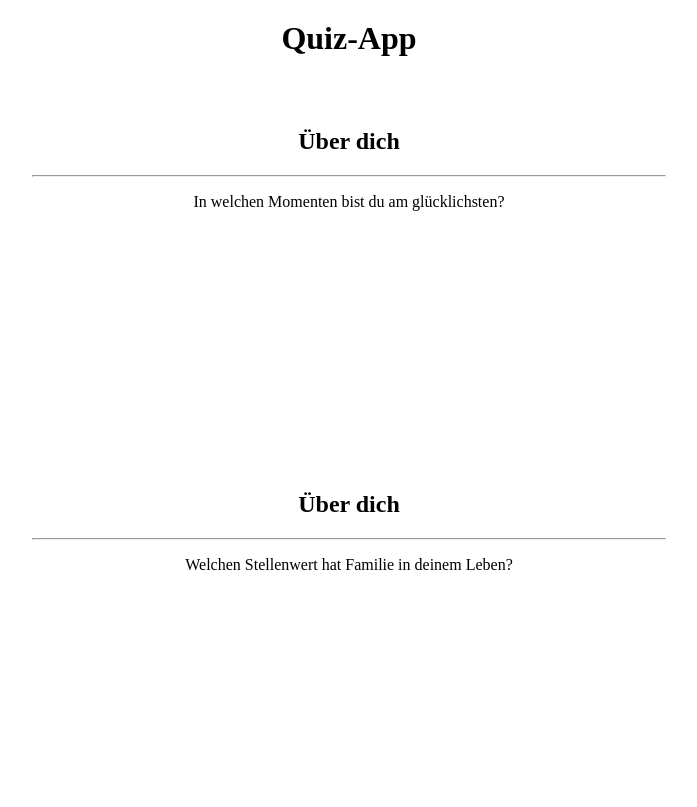
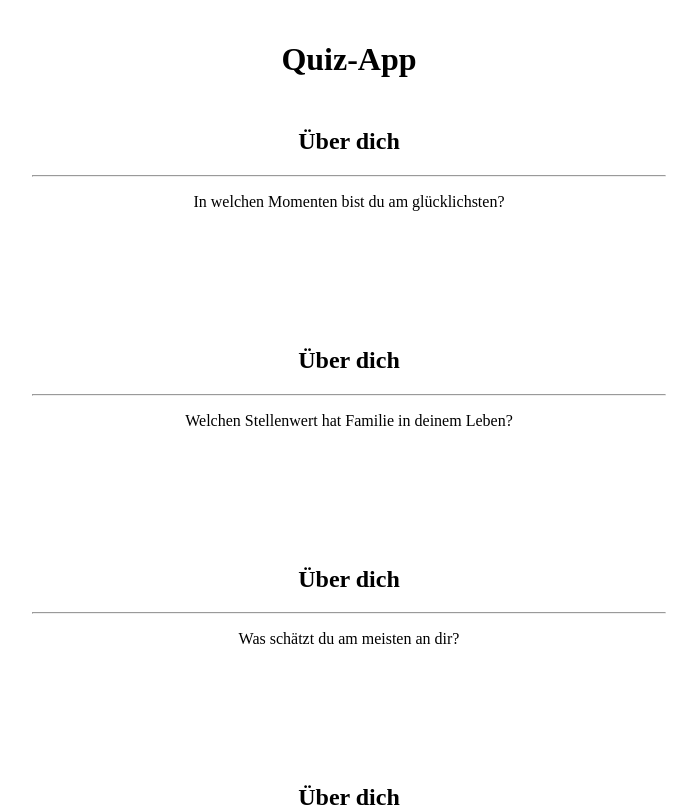
Before and after one commit to JivanaLipsewers/Capstone-90-Fragen-die-verbinden, a Next.js app: page / in a window 1280 px wide. Shown: the top 807 px of the page, without its empty margins (291-988 px from the left). Built offline with nearby package versions, Linux system fonts and the light colour scheme.

Commit message:
Update US1

```diff
--- /dev/null
+++ b/components/Header/index.js
@@ -0,0 +1,11 @@
+import { HeaderContainer } from "./styles";
+
+const Header = () => {
+  return (
+    <HeaderContainer>
+      <h1>Quiz-App</h1>
+    </HeaderContainer>
+  );
+};
+
+export default Header;
--- /dev/null
+++ b/components/Header/styles.js
@@ -0,0 +1,13 @@
+import styled from 'styled-components';
+
+export const HeaderContainer = styled.div`
+  background-color: white;
+  position: fixed;
+  top: 0;
+  left: 0;
+  right: 0;
+  z-index: 9999;
+  text-align: center;
+  margin: 0;
+  padding: 20px;
+`;
--- a/components/Question.js
+++ /dev/null
@@ -1,24 +0,0 @@
-import React from 'react';
-
-const Header = () => {
-    return (
-      <div style={{ backgroundColor: 'white', position: 'fixed', top: 0, left: 0, right: 0, zIndex: 9999 }}>
-        <h1 style={{ textAlign: 'center', margin: 0, padding: '20px' }}>Quiz-App</h1>
-      </div>
-    );
-  };
-
-const Question = ({ category, question }) => {
-    return (
-        <div>
-          <Header />
-          <div style={{ paddingTop: '100px', textAlign: 'center' }}>
-            <h2>{category}</h2>
-            <hr style={{ width: '50%', margin: 'auto' }} />
-            <p>{question}</p>
-          </div>
-        </div>
-      );
-    };
-
-export { Header, Question };
--- /dev/null
+++ b/components/Question/index.js
@@ -0,0 +1,13 @@
+import { QuestionContainer, Category, QuestionText, Separator } from "./styles";
+
+const Question = ({ category, question }) => {
+  return (
+    <QuestionContainer>
+      <Category>{category}</Category>
+      <Separator />
+      <QuestionText>{question}</QuestionText>
+    </QuestionContainer>
+  );
+};
+
+export default Question;
--- /dev/null
+++ b/components/Question/styles.js
@@ -0,0 +1,19 @@
+import styled from 'styled-components';
+
+export const QuestionContainer = styled.div`
+  padding-top: 100px;
+  text-align: center;
+`;
+
+export const Category = styled.h2`
+  //Styles für die Kategorie später hier
+`;
+
+export const QuestionText = styled.p`
+ //Styles für die Fragen später hier
+`;
+
+export const Separator = styled.hr`
+  width: 50%;
+  margin: auto;
+`;
--- a/pages/_app.js
+++ b/pages/_app.js
@@ -1,6 +1,3 @@
-import React from 'react';
-import App from 'next/app';
-
 function MyApp({ Component, pageProps }) {
   return <Component {...pageProps} />;
 }
--- a/pages/index.js
+++ b/pages/index.js
@@ -1,5 +1,5 @@
-import React from 'react';
-import { Header, Question } from '../components/Question.js';
+import Header from "../components/Header/index.js";
+import Question from "../components/Question/index.js";
 
 const questions = [
   {
@@ -65,19 +65,17 @@ const questions = [
     category: 'Über uns',
     question: 'Inwiefern bereichere ich dein Leben?',
   },
-  // Weitere Fragen hinzufügen...
+  // Weitere später Fragen hier
 ];
 
 const IndexPage = () => {
   return (
-    <div>
+    <>
       <Header />
       {questions.map((question, index) => (
-        <div key={index} style={{ marginBottom: '160px' }}>
-          <Question category={question.category} question={question.question} />
-        </div>
+        <Question key={index} category={question.category} question={question.question} />
       ))}
-    </div>
+    </>
   );
 };
 
```
